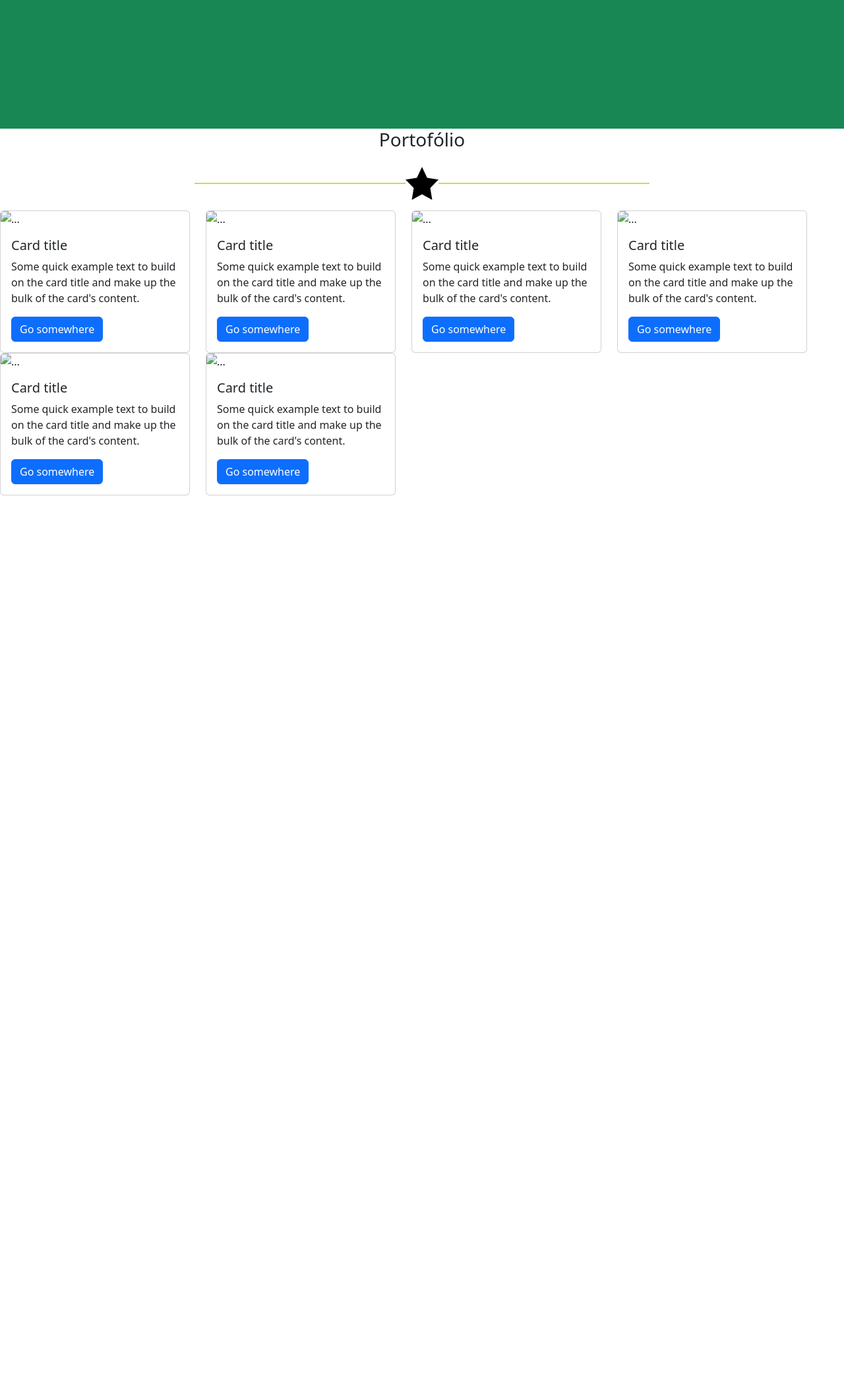
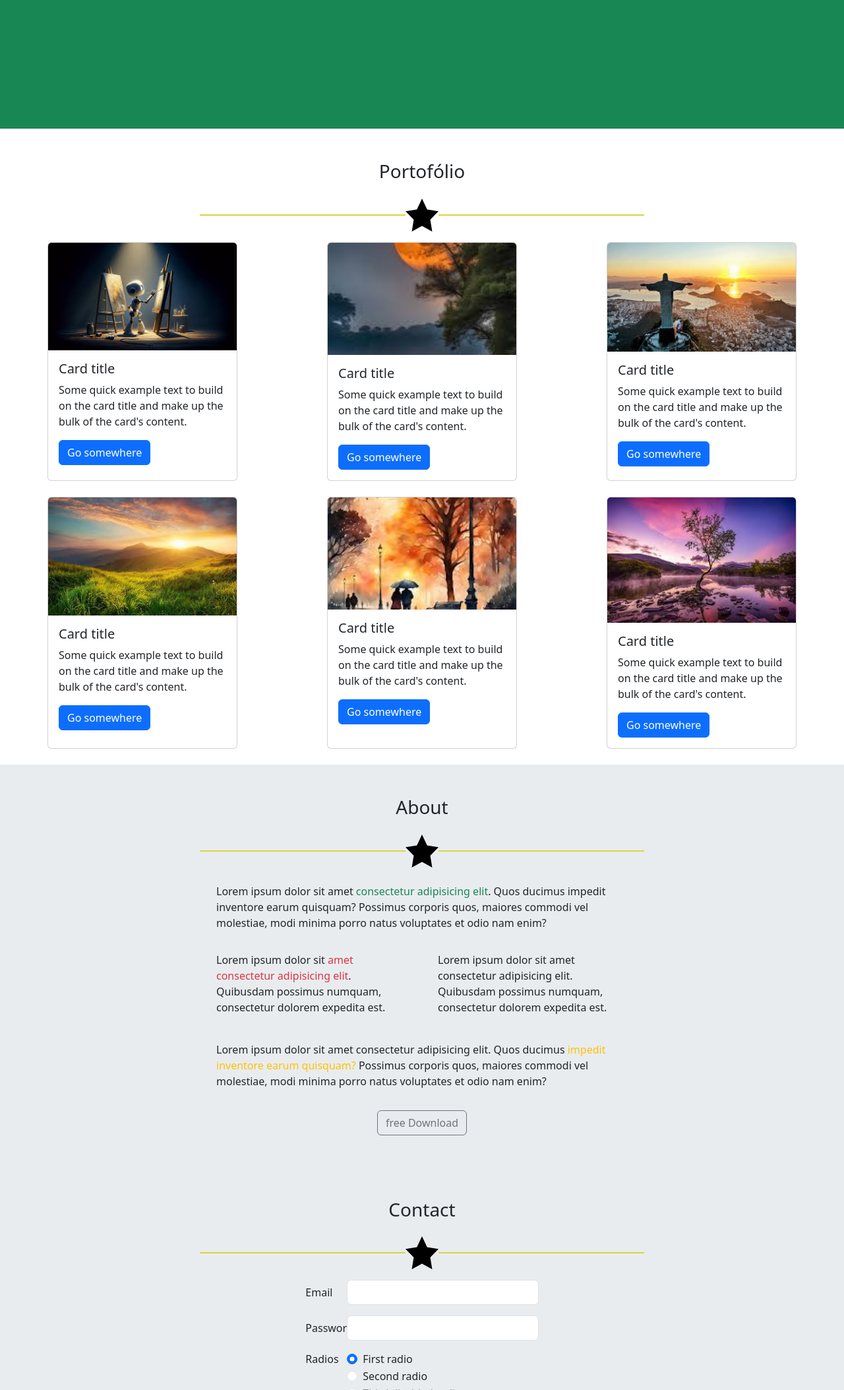
Before and after one commit to Tarrou501/first_landpage_bootstrap, a plain HTML site: page index.html in a window 1280 px wide. Shown: the part 693-2800 px from the top of the page at 66% size. Before the commit the page ends 1444 px from the top, so only its background shows below. Drawn offline with nearby package versions, Linux system fonts and the light colour scheme.

Commit message:
merge all

```diff
--- a/index.html
+++ b/index.html
@@ -6,112 +6,270 @@
     <title>Document</title>
     <link rel="stylesheet" href="./src/styles/reset.css" />
     <link rel="stylesheet" href="./src/styles/custom.css" />
-    <link rel="stylesheet" href="https://cdn.jsdelivr.net/npm/bootstrap@5.3.3/dist/css/bootstrap.min.css">
-
+    <link
+      rel="stylesheet"
+      href="https://cdn.jsdelivr.net/npm/bootstrap@5.3.3/dist/css/bootstrap.min.css"
+    />
   </head>
-  <body class="vh-100 ">
-    <header class="w-100 bg-secondary py-3 px-5 d-flex align-items-center justify-content-between">
+  <body class="vh-100">
+    <header
+      class="w-100 bg-secondary py-3 px-5 d-flex align-items-center justify-content-between"
+    >
       <h1 class="text-white">First Bootstrap</h1>
       <nav class="d-flex gap-4">
         <a class="text-white fs-4" href="#portofolio">Portofolio</a>
         <a class="text-white fs-4" href="#about">About</a>
         <a class="text-white fs-4" href="#contact">Contact</a>
-    </nav>
+      </nav>
     </header>
-    <main class="d-flex bg-success flex-column justify-content-center align-items-center h-100 ">
-      <div class="bg-warning  rounded-circle  border border-1 d-flex justify-content-center" style="width: 300px;height:300px" >
-        <img class="object-fit-fill" src="./src/assets/images/avatar.png" width="200px" alt="Ilustrasção">
-
+    <main
+      class="d-flex bg-success flex-column justify-content-center align-items-center h-100"
+    >
+      <div
+        class="overflow-hidden bg-warning rounded-circle border border-1 d-flex justify-content-center"
+        style="width: 300px; height: 300px"
+      >
+        <img
+          class="object-fit-contain"
+          src="./src/assets/images/avatar.png"
+          width="300px"
+          alt="Ilustrasção"
+        />
       </div>
       <h2>First Landpage</h2>
-      <div class="divider d-flex flex-row justify-content-center align-items-center w-100">
+      <div
+        class="divider d-flex flex-row justify-content-center align-items-center w-100"
+      >
         <div class="divider-line w-25"></div>
-        <img src="./src/assets/images/start-favorite.svg" width="50px" alt="Ilustrastração">
+        <img
+          src="./src/assets/images/start-favorite.svg"
+          width="50px"
+          alt="Ilustrastração"
+        />
         <div class="divider-line w-25"></div>
       </div>
 
-
-
-      <p>UI/UX Designer - Development - Especialist  in C# and java</p>
+      <p>UI/UX Designer - Development - Especialist in C# and java</p>
     </main>
-    <section class="w-100 gap-3 d-flex flex-column justify-content-center align-items-center">
-      <h3>
-        Portofólio
-      </h3>
-      <div class="divider d-flex flex-row justify-content-center align-items-center w-100">
+    <section
+      class="w-100 gap-3 d-flex flex-column justify-content-center align-items-center px-3 pt-5"
+    >
+      <h3>Portofólio</h3>
+      <div
+        class="divider d-flex flex-row justify-content-center align-items-center w-100"
+      >
         <div class="divider-line w-25"></div>
-        <img src="./src/assets/images/start-favorite.svg" width="50px" alt="Ilustrastração">
+        <img
+          src="./src/assets/images/start-favorite.svg"
+          width="50px"
+          alt="Ilustrastração"
+        />
         <div class="divider-line w-25"></div>
       </div>
-      <div class="card-container  row  row-cols-auto ">
-        <div class="col">
-          <div class="card card-col" style="width: 18rem;">
-            <img src="..." class="card-img-top" alt="...">
+
+      <div
+        class="card-container row justify-content-center row-cols-sm-1 row-cols-md-2 row-cols-lg-3 row-cols-xl-3 row-cols-xxl-3"
+      >
+        <div class="col d-flex justify-content-center mb-4">
+          <div class="card card-col" style="width: 18rem">
+            <img
+              src="./src/assets/images/img1.jpg"
+              class="card-img-top"
+              alt="..."
+            />
             <div class="card-body">
               <h5 class="card-title">Card title</h5>
-              <p class="card-text">Some quick example text to build on the card title and make up the bulk of the card's content.</p>
+              <p class="card-text">
+                Some quick example text to build on the card title and make up
+                the bulk of the card's content.
+              </p>
               <a href="#" class="btn btn-primary">Go somewhere</a>
             </div>
           </div>
         </div>
 
-        <div class="col">
-          <div class="card card-col" style="width: 18rem;">
-            <img src="..." class="card-img-top" alt="...">
+        <div class="col d-flex justify-content-center mb-4">
+          <div class="card card-col" style="width: 18rem">
+            <img
+              height="170px"
+              class="object-fit-cover card-img-top"
+              src="./src/assets/images/img2.jpg"
+              alt="..."
+            />
             <div class="card-body">
               <h5 class="card-title">Card title</h5>
-              <p class="card-text">Some quick example text to build on the card title and make up the bulk of the card's content.</p>
+              <p class="card-text">
+                Some quick example text to build on the card title and make up
+                the bulk of the card's content.
+              </p>
               <a href="#" class="btn btn-primary">Go somewhere</a>
             </div>
           </div>
         </div>
 
-        <div class="col">
-          <div class="card card-col" style="width: 18rem;">
-            <img src="..." class="card-img-top" alt="...">
+        <div class="col d-flex justify-content-center mb-4">
+          <div class="card card-col" style="width: 18rem">
+            <img
+              src="./src/assets/images/img3.jpg"
+              class="card-img-top"
+              alt="..."
+            />
             <div class="card-body">
               <h5 class="card-title">Card title</h5>
-              <p class="card-text">Some quick example text to build on the card title and make up the bulk of the card's content.</p>
+              <p class="card-text">
+                Some quick example text to build on the card title and make up
+                the bulk of the card's content.
+              </p>
               <a href="#" class="btn btn-primary">Go somewhere</a>
             </div>
           </div>
         </div>
 
-        <div class="col">
-          <div class="card card-col" style="width: 18rem;">
-            <img src="..." class="card-img-top" alt="...">
+        <div class="col d-flex justify-content-center mb-4">
+          <div class="card card-col" style="width: 18rem">
+            <img
+              src="./src/assets/images/img4.jpg"
+              class="card-img-top"
+              alt="..."
+            />
             <div class="card-body">
               <h5 class="card-title">Card title</h5>
-              <p class="card-text">Some quick example text to build on the card title and make up the bulk of the card's content.</p>
+              <p class="card-text">
+                Some quick example text to build on the card title and make up
+                the bulk of the card's content.
+              </p>
               <a href="#" class="btn btn-primary">Go somewhere</a>
             </div>
           </div>
         </div>
 
-        <div class="col">
-          <div class="card card-col" style="width: 18rem;">
-            <img src="..." class="card-img-top" alt="...">
+        <div class="col d-flex justify-content-center mb-4">
+          <div class="card card-col" style="width: 18rem">
+            <img
+              src="./src/assets/images/img5.jpg"
+              height="170px"
+              class="object-fit-cover card-img-top"
+              alt="..."
+            />
             <div class="card-body">
               <h5 class="card-title">Card title</h5>
-              <p class="card-text">Some quick example text to build on the card title and make up the bulk of the card's content.</p>
+              <p class="card-text">
+                Some quick example text to build on the card title and make up
+                the bulk of the card's content.
+              </p>
               <a href="#" class="btn btn-primary">Go somewhere</a>
             </div>
           </div>
         </div>
 
-        <div class="col">
-          <div class="card card-col" style="width: 18rem;">
-            <img src="..." class="card-img-top" alt="...">
+        <div class="col d-flex justify-content-center mb-4">
+          <div class="card card-col" style="width: 18rem">
+            <img
+              src="./src/assets/images/img6.jpg"
+              class="card-img-top"
+              alt="..."
+            />
             <div class="card-body">
               <h5 class="card-title">Card title</h5>
-              <p class="card-text">Some quick example text to build on the card title and make up the bulk of the card's content.</p>
+              <p class="card-text">
+                Some quick example text to build on the card title and make up
+                the bulk of the card's content.
+              </p>
               <a href="#" class="btn btn-primary">Go somewhere</a>
             </div>
           </div>
         </div>
+      </div>
+    </section>
+
+    <section
+      class="w-100 gap-3 d-flex flex-column justify-content-center align-items-center px-3 pt-5 bg-body-secondary"
+    >
+      <h3>About</h3>
+      <div
+        class="divider d-flex flex-row justify-content-center align-items-center w-100 "
+      >
+        <div class="divider-line w-25"></div>
+        <img
+          src="./src/assets/images/start-favorite.svg"
+          width="50px"
+          alt="Ilustrastração"
+        />
+        <div class="divider-line w-25"></div>
+      </div>
+      <p class="w-50 pt-2">Lorem ipsum dolor sit amet <span class="text-success">consectetur adipisicing elit</span>. Quos ducimus impedit inventore earum quisquam? Possimus corporis quos, maiores commodi vel molestiae, modi minima porro natus voluptates et odio nam enim?</p>
+      <div class="d-flex w-50 gap-5">
+         <p>Lorem ipsum dolor sit <span class="text-danger">amet consectetur adipisicing elit</span>. Quibusdam possimus numquam, consectetur dolorem expedita est.</p>
+         <p>Lorem ipsum dolor sit amet consectetur adipisicing elit. Quibusdam possimus numquam, consectetur dolorem expedita est.</p>
 
       </div>
+        <p class="w-50 pt-2">Lorem ipsum dolor sit amet consectetur adipisicing elit. Quos ducimus <span class="text-warning">impedit inventore earum quisquam?</span> Possimus corporis quos, maiores commodi vel molestiae, modi minima porro natus voluptates et odio nam enim?</p>
+        <button type="button" class="btn btn-outline-secondary mb-5">free Download</button>
+    </section>
 
-    </section>
+    <section
+    class="w-100 gap-3 d-flex flex-column justify-content-center align-items-center px-3 py-5 bg-body-secondary"
+  >
+    <h3>Contact</h3>
+    <div
+      class="divider d-flex flex-row justify-content-center align-items-center w-100 "
+    >
+      <div class="divider-line w-25"></div>
+      <img
+        src="./src/assets/images/start-favorite.svg"
+        width="50px"
+        alt="Ilustrastração"
+      />
+      <div class="divider-line w-25"></div>
+    </div>
+    <form>
+      <div class="row mb-3">
+        <label for="inputEmail3" class="col-sm-2 col-form-label">Email</label>
+        <div class="col-sm-10">
+          <input type="email" class="form-control" id="inputEmail3">
+        </div>
+      </div>
+      <div class="row mb-3">
+        <label for="inputPassword3" class="col-sm-2 col-form-label">Password</label>
+        <div class="col-sm-10">
+          <input type="password" class="form-control" id="inputPassword3">
+        </div>
+      </div>
+      <fieldset class="row mb-3">
+        <legend class="col-form-label col-sm-2 pt-0">Radios</legend>
+        <div class="col-sm-10">
+          <div class="form-check">
+            <input class="form-check-input" type="radio" name="gridRadios" id="gridRadios1" value="option1" checked>
+            <label class="form-check-label" for="gridRadios1">
+              First radio
+            </label>
+          </div>
+          <div class="form-check">
+            <input class="form-check-input" type="radio" name="gridRadios" id="gridRadios2" value="option2">
+            <label class="form-check-label" for="gridRadios2">
+              Second radio
+            </label>
+          </div>
+          <div class="form-check disabled">
+            <input class="form-check-input" type="radio" name="gridRadios" id="gridRadios3" value="option3" disabled>
+            <label class="form-check-label" for="gridRadios3">
+              Third disabled radio
+            </label>
+          </div>
+        </div>
+      </fieldset>
+      <div class="row mb-3">
+        <div class="col-sm-10 offset-sm-2">
+          <div class="form-check">
+            <input class="form-check-input" type="checkbox" id="gridCheck1">
+            <label class="form-check-label" for="gridCheck1">
+              Example checkbox
+            </label>
+          </div>
+        </div>
+      </div>
+      <button type="submit" class="btn btn-primary">Sign in</button>
+    </form>
+  </section>
   </body>
 </html>
```
Also changed, not shown: src/styles/custom.css (+10 -0 lines), src/assets/images/img1.jpg (added), src/assets/images/img2.jpg (added), src/assets/images/img3.jpg (added), src/assets/images/img4.jpg (added), src/assets/images/img5.jpg (added), src/assets/images/img6.jpg (added).
